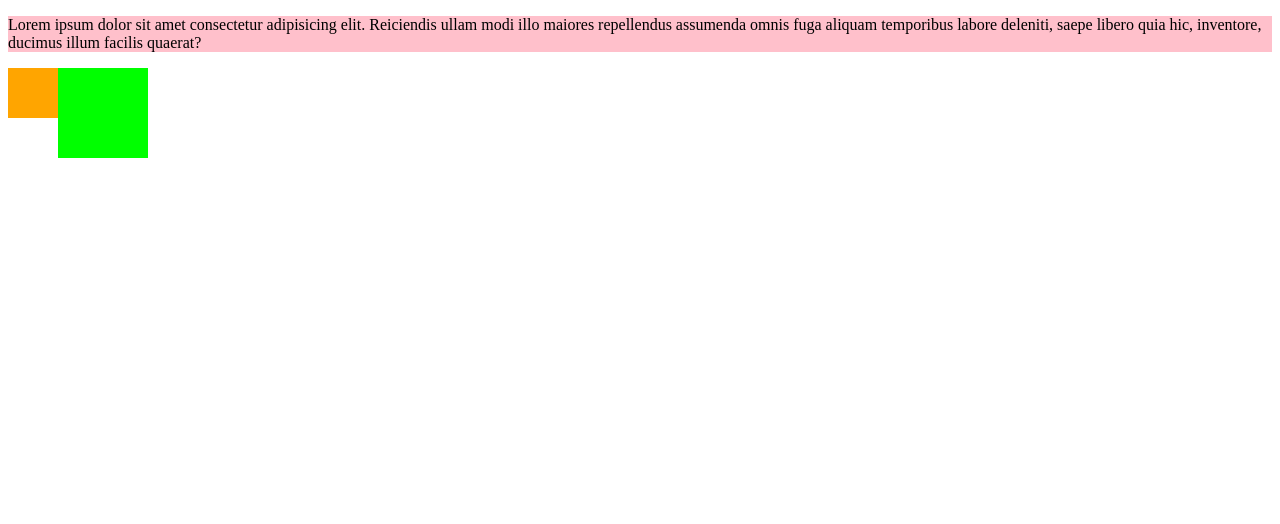
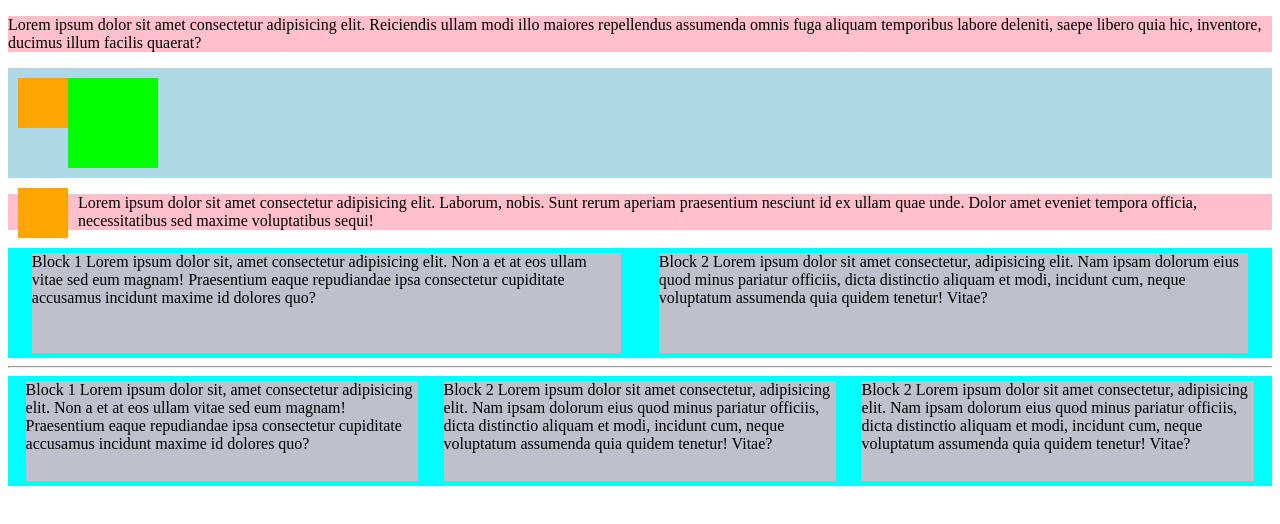
Before and after one commit to space4monkey/html-lesson, a plain HTML site: page lesson_5/index.html in a window 1280 px wide. Drawn offline with Linux system fonts and the light colour scheme.

Commit message:
three column

```diff
--- a/lesson_5/css/style.css
+++ b/lesson_5/css/style.css
@@ -1,6 +1,13 @@
 /* float: left; */
 /* float: right; */
 /* float: none; */
+/* clearfix стандартный блок*/
+.clearfix {
+  width: 100%;
+  clear: both;
+  /* Данный блок не должен оптикать не один другой */
+  /* border: 1px solid black; */
+}
 p {
   background: pink;
   /* width: 300px; */
@@ -19,3 +26,33 @@ p {
   height: 90px;
   float: left;
 }
+.parent {
+  padding: 10px;
+  background: lightblue;
+}
+.three {
+  background: orange;
+  width: 50px;
+  height: 50px;
+  margin: 10px;
+  float: left;
+}
+.wrap {
+  background: cyan;
+  padding: 5px;
+}
+.block {
+  background: #c0c0cc;
+  float: left;
+  width: 47%;
+  min-height: 100px;
+  margin: 0 1.5%;
+}
+.block3 {
+  /* 100/3=33.33333 */
+  background: #c0c0cc;
+  float: left;
+  width: 31.3333333%;
+  min-height: 100px;
+  margin: 0 1%;
+}
--- a/lesson_5/index.html
+++ b/lesson_5/index.html
@@ -4,7 +4,7 @@
     <meta charset="UTF-8" />
     <meta name="viewport" content="width=device-width, initial-scale=1.0" />
     <meta http-equiv="X-UA-Compatible" content="ie=edge" />
-    <title>Document</title>
+    <title>Float</title>
     <link rel="stylesheet" href="css/style.css" />
   </head>
 
@@ -20,5 +20,49 @@
       <div class="two"></div>
       <div class="clearfix"></div>
     </div>
+    <div class="three"></div>
+    <p>
+      Lorem ipsum dolor sit amet consectetur adipisicing elit. Laborum, nobis.
+      Sunt rerum aperiam praesentium nesciunt id ex ullam quae unde. Dolor amet
+      eveniet tempora officia, necessitatibus sed maxime voluptatibus sequi!
+    </p>
+    <!-- <hr /> -->
+    <div class="clearfix"></div>
+    <div class="wrap">
+      <div class="block">
+        Block 1 Lorem ipsum dolor sit, amet consectetur adipisicing elit. Non a
+        et at eos ullam vitae sed eum magnam! Praesentium eaque repudiandae ipsa
+        consectetur cupiditate accusamus incidunt maxime id dolores quo?
+      </div>
+      <div class="block">
+        Block 2 Lorem ipsum dolor sit amet consectetur, adipisicing elit. Nam
+        ipsam dolorum eius quod minus pariatur officiis, dicta distinctio
+        aliquam et modi, incidunt cum, neque voluptatum assumenda quia quidem
+        tenetur! Vitae?
+      </div>
+      <div class="clearfix"></div>
+    </div>
+
+    <hr>
+    <div class="wrap">
+        <div class="block3">
+          Block 1 Lorem ipsum dolor sit, amet consectetur adipisicing elit. Non a
+          et at eos ullam vitae sed eum magnam! Praesentium eaque repudiandae ipsa
+          consectetur cupiditate accusamus incidunt maxime id dolores quo?
+        </div>
+        <div class="block3">
+          Block 2 Lorem ipsum dolor sit amet consectetur, adipisicing elit. Nam
+          ipsam dolorum eius quod minus pariatur officiis, dicta distinctio
+          aliquam et modi, incidunt cum, neque voluptatum assumenda quia quidem
+          tenetur! Vitae?
+        </div>
+
+        <div class="block3">
+            Block 2 Lorem ipsum dolor sit amet consectetur, adipisicing elit. Nam
+            ipsam dolorum eius quod minus pariatur officiis, dicta distinctio
+            aliquam et modi, incidunt cum, neque voluptatum assumenda quia quidem
+            tenetur! Vitae?
+          </div>
+    <div class="clearfix"></div>
   </body>
 </html>
```
